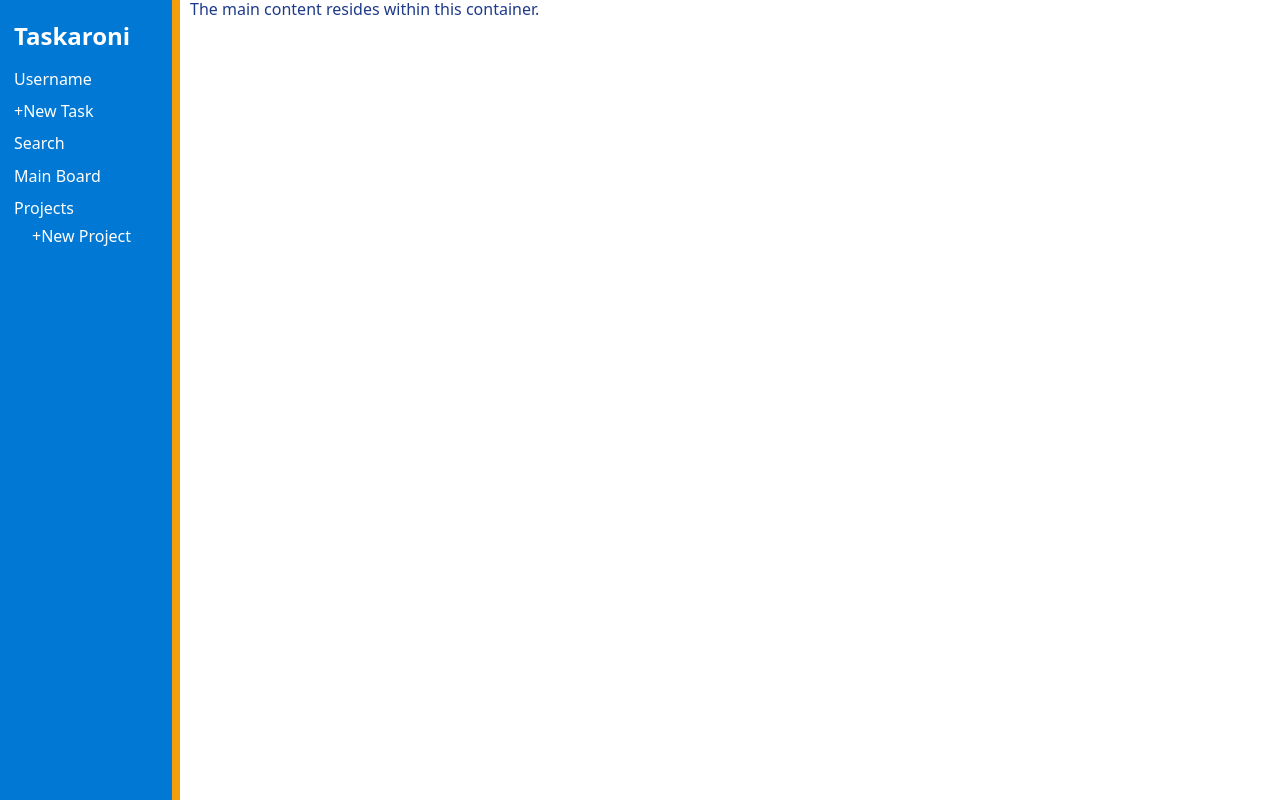
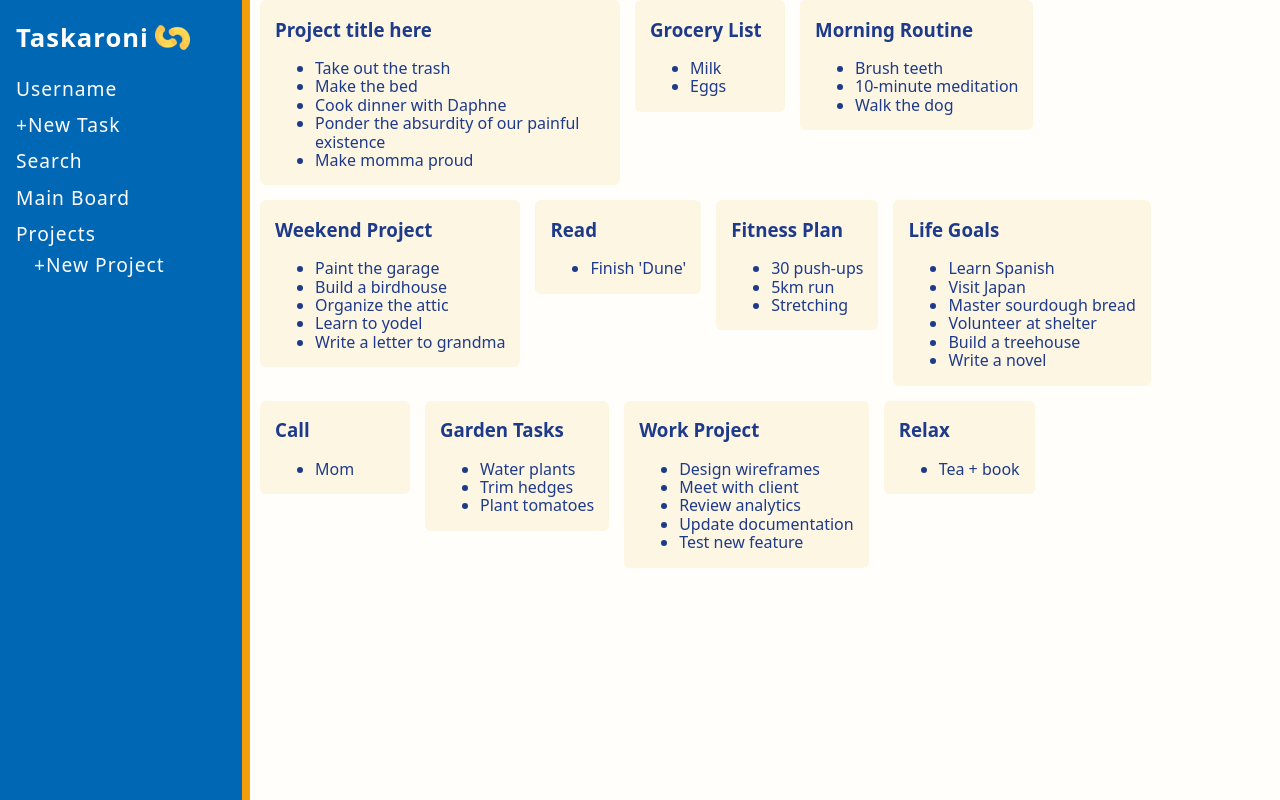
Before and after one commit to Trithereon/project-todo-list, a website built with webpack: page src/template.html in a window 1280 px wide. Built offline with nearby package versions, Linux system fonts and the light colour scheme.

Commit message:
Add logo and adjust colors and styles

```diff
--- a/src/styles.css
+++ b/src/styles.css
@@ -1,7 +1,9 @@
 :root {
     /* Primary colors */
-    --color-primary-bg-white: #FFFFFF;
-    --color-primary-sidebar-bg-blue: #0078d4;
+    --color-primary-white: #FFFFFF;
+    --color-primary-bg-lightcream:#fffefa;
+    /* --color-primary-sidebar-bg-blue: #0078d4; "The over-used blue" */
+    --color-primary-sidebar-bg-blue: #0067b5;
     --color-primary-lines-blue: #2563EB;
     --color-primary-accents-orange: #F59E0B;
     --color-primary-text-darkblue: #1E3A8A;
@@ -15,38 +17,48 @@
 }
 
 body {
-    background-color: var(--color-primary-bg-white);
+    background-color: var(--color-primary-bg-lightcream);
     color: var(--color-primary-text-darkblue);
 }
-ul {
+div.main-wrapper {
+    display: grid;
+    grid-template-columns: minmax(180px, 250px) minmax(360px, 100%);
+    grid-template-rows: minmax(100vh, 100%);
+    gap: 10px;
+}
+
+/* Sidebar styles */
+.sidebar-wrapper {
+    border-right: 8px solid var(--color-primary-accents-orange);
+    background-color: var(--color-primary-sidebar-bg-blue);
+    color: var(--color-primary-white);
+    padding-left: 10px;
+    padding-top: 20px;
+    font-size: 1.2rem;
+}
+.sidebar-header button.sidebar-action {
+    font-weight: 700;
+    font-size: 1.6rem;
+}
+.sidebar-header {
+    display: flex;
+}
+img.site-logo {
+    width: 35px;
+}
+ul.nav-main-list, ul.nav-sub-list {
     list-style: none;
     margin-left: 0;
     padding-left: 0;
-}
-div.main-wrapper {
-    display: grid;
-    grid-template-columns: minmax(120px, 180px) minmax(800px, 100%);
-    grid-template-rows: 100vh;
-    gap: 10px;
-}
-.sidebar-wrapper {
-    border-right: 8px solid var(--color-primary-accents-orange);
-    background-color: var(--color-primary-sidebar-bg-blue);
-    color: var(--color-primary-bg-white);
-    padding-left: 10px;
-    padding-top: 20px;
-}
-.sidebar-header button.sidebar-action {
-    font-weight: 700;
-    font-size: 1.5rem;
 }
 button.sidebar-action {
     background: none;
     border: none;
     cursor: pointer;
     text-align: left;
-    padding: 2px 4px;
+    padding: 0 6px 4px 6px;
     color: inherit;
+    letter-spacing: 1px;
 }
 button.sidebar-action:hover {
     translate: 2px;
@@ -76,3 +88,19 @@ button.sidebar-action:hover {
     margin-top: 5px;
     gap: 5px;
 }
+
+/* Card styles */
+.main-content {
+    display: flex;
+    gap: 15px;
+    flex-wrap: wrap;
+    align-content: flex-start;
+}
+.card-container {
+    background-color: var(--color-sup-bg-cream);
+    height: max-content;
+    min-width: 150px;
+    max-width: 360px;
+    border-radius: 6px;
+    padding: 0 15px;
+}
--- a/src/template.html
+++ b/src/template.html
@@ -13,6 +13,9 @@
             <button class="sidebar-action" id="site-title" data-action="home">
             Taskaroni
             </button>
+            <a href="https://www.flaticon.com/free-icons/macaroni" title="macaroni icons">
+                <img src="./img/site-logo.png" alt="Macaroni logo" class="site-logo">
+            </a>
         </div>
         <nav class="sidebar-nav">
             <ul class="nav-main-list">
@@ -54,7 +57,117 @@
     </aside>
 <!-- Main Content -->
     <main class="main-content" id="main-content">
-        The main content resides within this container.
+        <div class="card-container">
+            <h3 class="card-project-title">Project title here</h3>
+            <ul class="card-task-list">
+                <li class="card-task-item">Take out the trash</li>
+                <li class="card-task-item">Make the bed</li>
+                <li class="card-task-item">Cook dinner with Daphne</li>
+                <li class="card-task-item">Ponder the absurdity of our painful existence</li>
+                <li class="card-task-item">Make momma proud</li>
+            </ul>
+        </div>
+
+        <!-- Card 1 (Short) -->
+        <div class="card-container">
+            <h3 class="card-project-title">Grocery List</h3>
+            <ul class="card-task-list">
+            <li class="card-task-item">Milk</li>
+            <li class="card-task-item">Eggs</li>
+            </ul>
+        </div>
+
+        <!-- Card 2 (Medium) -->
+        <div class="card-container">
+            <h3 class="card-project-title">Morning Routine</h3>
+            <ul class="card-task-list">
+            <li class="card-task-item">Brush teeth</li>
+            <li class="card-task-item">10-minute meditation</li>
+            <li class="card-task-item">Walk the dog</li>
+            </ul>
+        </div>
+
+        <!-- Card 3 (Long) -->
+        <div class="card-container">
+            <h3 class="card-project-title">Weekend Project</h3>
+            <ul class="card-task-list">
+            <li class="card-task-item">Paint the garage</li>
+            <li class="card-task-item">Build a birdhouse</li>
+            <li class="card-task-item">Organize the attic</li>
+            <li class="card-task-item">Learn to yodel</li>
+            <li class="card-task-item">Write a letter to grandma</li>
+            </ul>
+        </div>
+
+        <!-- Card 4 (Short) -->
+        <div class="card-container">
+            <h3 class="card-project-title">Read</h3>
+            <ul class="card-task-list">
+            <li class="card-task-item">Finish 'Dune'</li>
+            </ul>
+        </div>
+
+        <!-- Card 5 (Medium) -->
+        <div class="card-container">
+            <h3 class="card-project-title">Fitness Plan</h3>
+            <ul class="card-task-list">
+            <li class="card-task-item">30 push-ups</li>
+            <li class="card-task-item">5km run</li>
+            <li class="card-task-item">Stretching</li>
+            </ul>
+        </div>
+
+        <!-- Card 6 (Long) -->
+        <div class="card-container">
+            <h3 class="card-project-title">Life Goals</h3>
+            <ul class="card-task-list">
+            <li class="card-task-item">Learn Spanish</li>
+            <li class="card-task-item">Visit Japan</li>
+            <li class="card-task-item">Master sourdough bread</li>
+            <li class="card-task-item">Volunteer at shelter</li>
+            <li class="card-task-item">Build a treehouse</li>
+            <li class="card-task-item">Write a novel</li>
+            </ul>
+        </div>
+
+        <!-- Card 7 (Short) -->
+        <div class="card-container">
+            <h3 class="card-project-title">Call</h3>
+            <ul class="card-task-list">
+            <li class="card-task-item">Mom</li>
+            </ul>
+        </div>
+
+        <!-- Card 8 (Medium) -->
+        <div class="card-container">
+            <h3 class="card-project-title">Garden Tasks</h3>
+            <ul class="card-task-list">
+            <li class="card-task-item">Water plants</li>
+            <li class="card-task-item">Trim hedges</li>
+            <li class="card-task-item">Plant tomatoes</li>
+            </ul>
+        </div>
+
+        <!-- Card 9 (Long) -->
+        <div class="card-container">
+            <h3 class="card-project-title">Work Project</h3>
+            <ul class="card-task-list">
+            <li class="card-task-item">Design wireframes</li>
+            <li class="card-task-item">Meet with client</li>
+            <li class="card-task-item">Review analytics</li>
+            <li class="card-task-item">Update documentation</li>
+            <li class="card-task-item">Test new feature</li>
+            </ul>
+        </div>
+
+        <!-- Card 10 (Short) -->
+        <div class="card-container">
+            <h3 class="card-project-title">Relax</h3>
+            <ul class="card-task-list">
+            <li class="card-task-item">Tea + book</li>
+            </ul>
+        </div>
+        </div>
     </main>
 </div>
 </body>
```
Also changed, not shown: src/img/site-logo.png (added).
